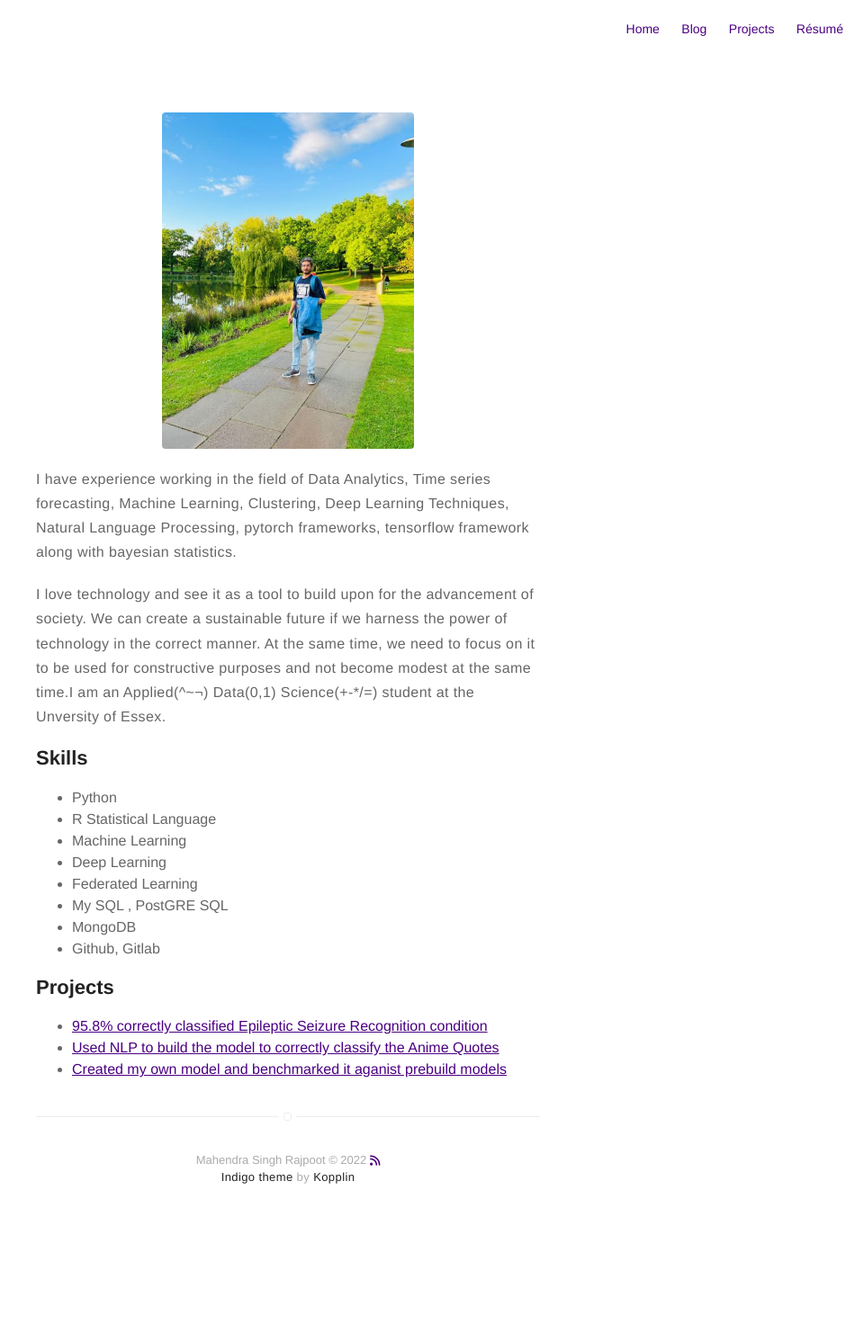
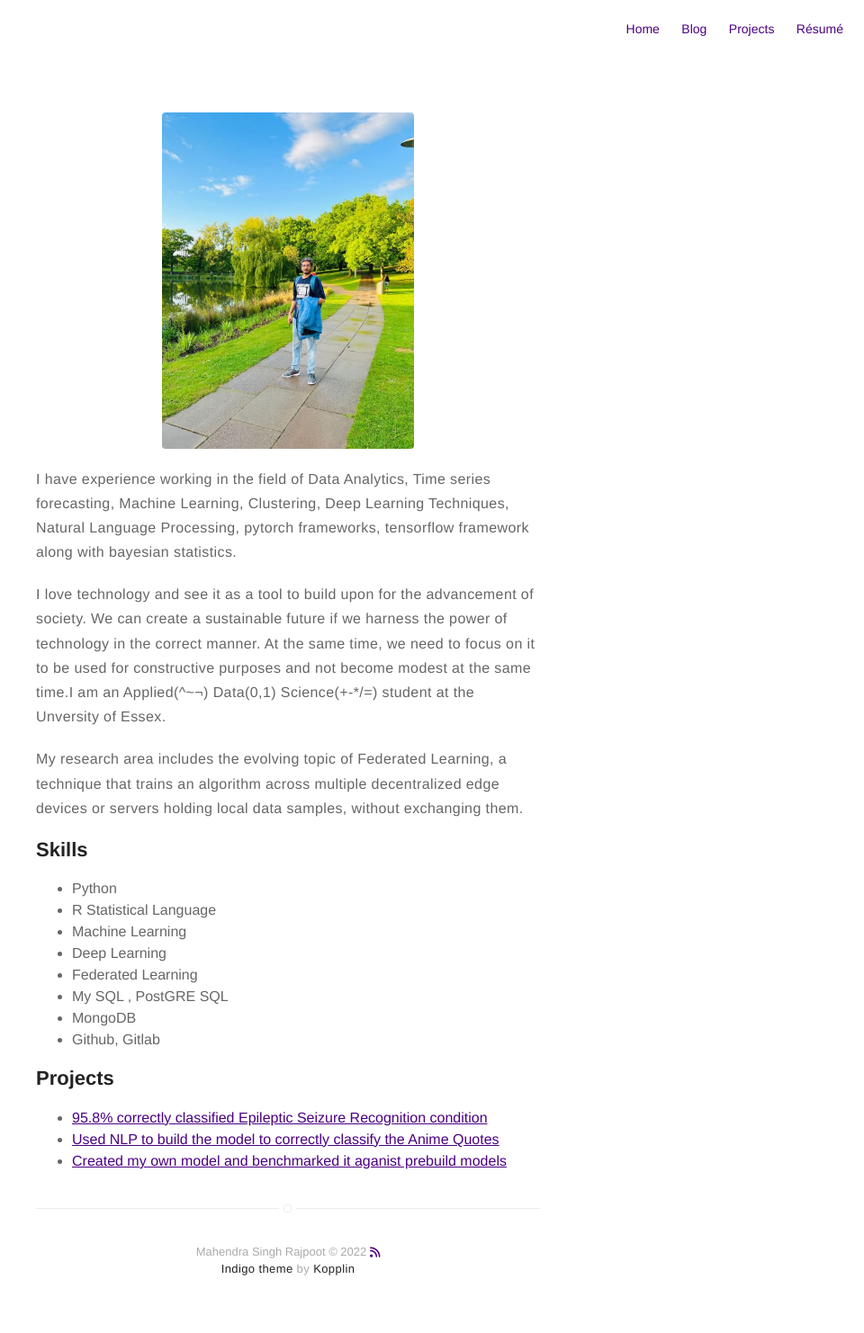
Before and after one commit to mahii6991/mahii6991.github.io, a Jekyll site: the page built from about.md, in a window 1280 px wide. Shown: the whole page at 90% size, without its empty margins (320-1280 px from the left). Built offline with Jekyll 4.4.1, drawn with Linux system fonts in a browser that asks for light colours; nearby versions of some CDN libraries; before the commit the page ends 1380 px from its top, so only the background shows below that.

Commit message:
adding the about file

```diff
--- a/about.md
+++ b/about.md
@@ -7,6 +7,8 @@ layout: page
 <p>I have experience working in the field of Data Analytics, Time series forecasting, Machine Learning, Clustering, Deep Learning Techniques, Natural Language Processing, pytorch frameworks, tensorflow framework along with bayesian statistics.</p>
 
 <p>I love technology and see it as a tool to build upon for the advancement of society. We can create a sustainable future if we harness the power of technology in the correct manner. At the same time, we need to focus on it to be used for constructive purposes and not become modest at the same time.I am an Applied(^~¬) Data(0,1) Science(+-*/=) student at the Unversity of Essex.</p>
+
+<p> My research area includes the evolving topic of Federated Learning, a technique that trains an algorithm across multiple decentralized edge devices or servers holding local data samples, without exchanging them.</p>
 
 <h2>Skills</h2>
 
```
